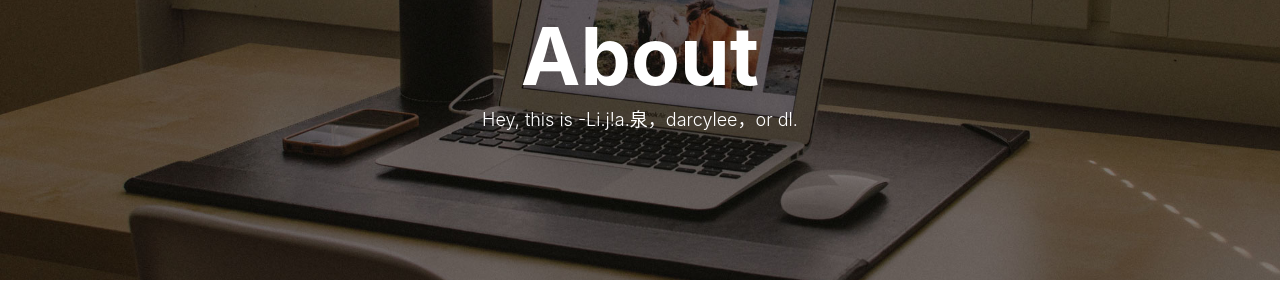
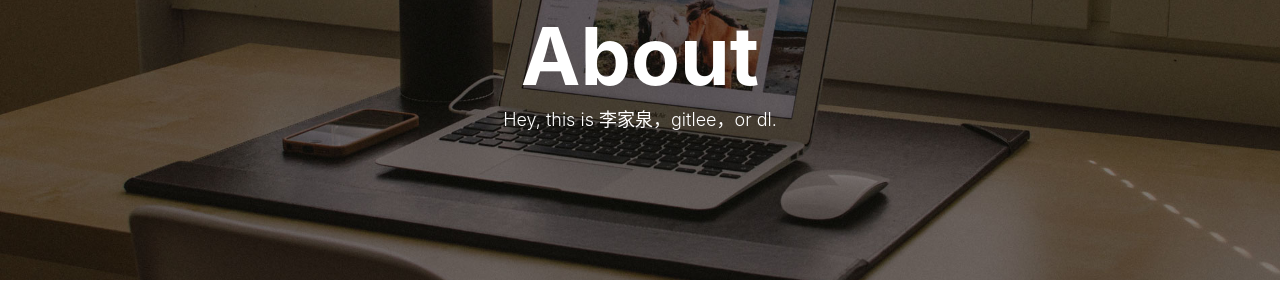
Before and after one commit to darcylee/darcylee.github.io, a Jekyll site: the page built from about.html, in a window 1280 px wide. Shown: the part 138-438 px from the top of the page. Built offline with Jekyll 4.4.1, drawn with Linux system fonts in a browser that asks for light colours; nearby versions of some CDN libraries; comment, search, counter and statistics services are not loaded.

Commit message:
improve self info

```diff
--- a/_config.yml
+++ b/_config.yml
@@ -4,7 +4,7 @@ SEOTitle: "Gitlee Blog | 李家泉的博客"
 header-img: img/home-bg.jpg
 email: darcylee1986@gmail.com
 description: "一个小小小小的嵌入式工程师，程序员，darcylee 这里是 @gitlee 的个人博客，与你一起发现更大的世界。"
-keyword: "darcylee, rucle, @rucle, 李家泉的博客 darcylee Blog, 博客, 个人网站, gitlee blog gitlee"
+keyword: "gitlee, gitlee.com, www.gitlee.com, darcylee, rucle, @rucle, 李家泉的博客, 博客, 个人网站, gitlee blog"
 url: "http://www.gitlee.com"              # your host, for absolute URL
 baseurl: ""                             # for example, '/blog' if your blog hosted on 'host/blog'
 
@@ -34,7 +34,7 @@ defaults:
     scope:
       path: "" # an empty string here means all files in the project
     values:
-      author: "darcylee"
+      author: "gitlee"
       header-img: "img/post-bg-default.jpg"
       catalog: true
       categories: blog
--- a/about.html
+++ b/about.html
@@ -1,7 +1,7 @@
 ---
 layout: page
 title: "About"
-description: "Hey, this is -Li.j!a.泉，darcylee，or dl."
+description: "Hey, this is 李家泉，gitlee，or dl."
 header-img: "img/about-bg.jpg"
 ---
 
```
Also changed, not shown: pwa/manifest.json.
